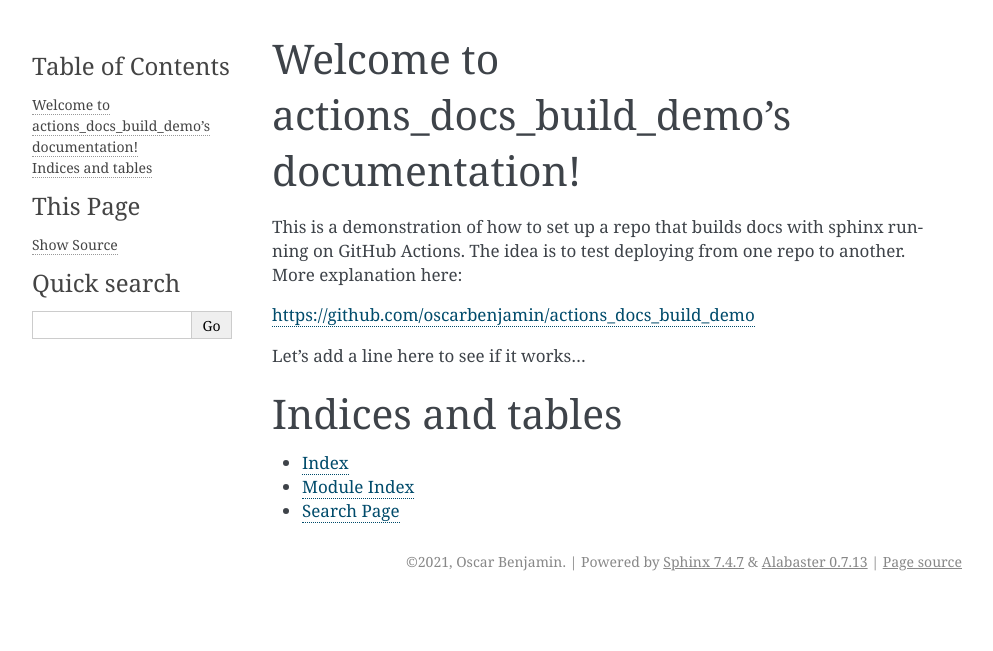
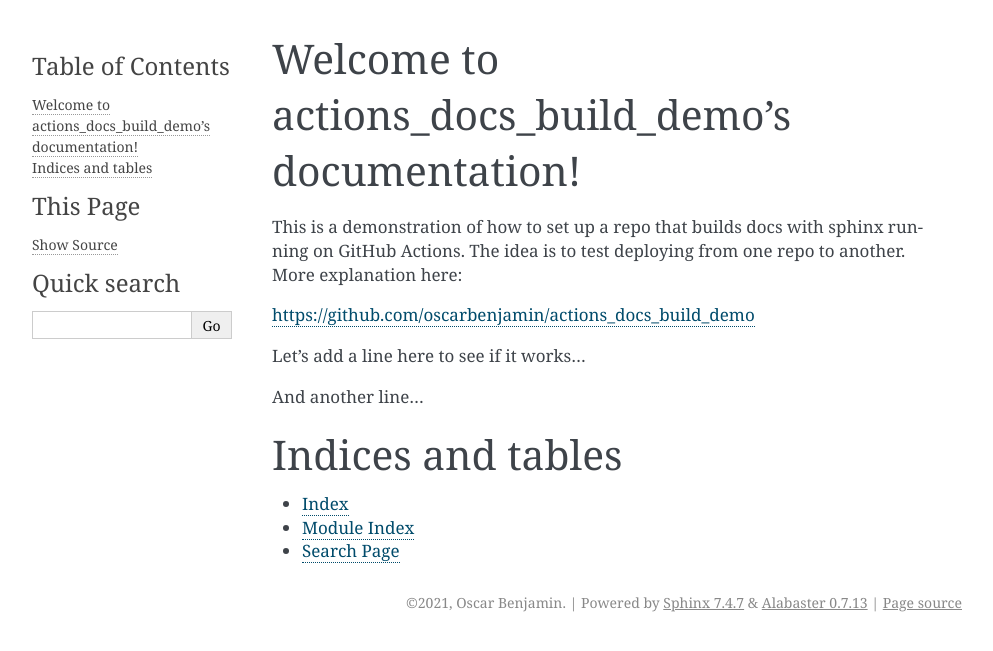
Before and after one commit to oscarbenjamin/actions_docs_build_demo, a Sphinx documentation site: the page built from doc/source/index.rst, in a window 1280 px wide. Shown: the top 651 px of the page, without its empty margins (148-1141 px from the left). Built offline with Sphinx 7.4.7, drawn with Linux system fonts in a browser that asks for light colours.

Commit message:
doc: add a random line for testing

```diff
--- a/doc/source/index.rst
+++ b/doc/source/index.rst
@@ -18,6 +18,8 @@ https://github.com/oscarbenjamin/actions_docs_build_demo
 
 Let's add a line here to see if it works...
 
+And another line...
+
 Indices and tables
 ==================
 
```
